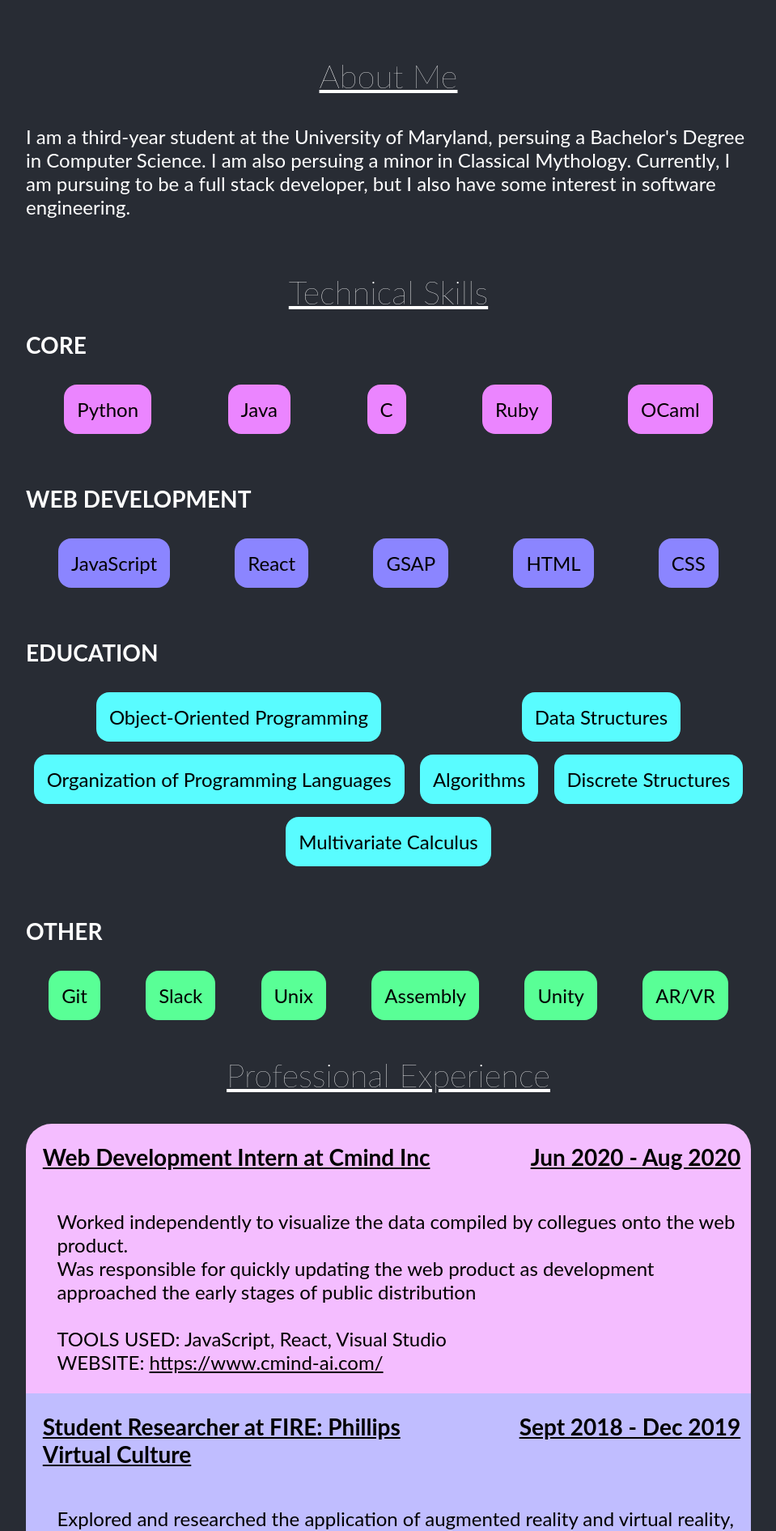
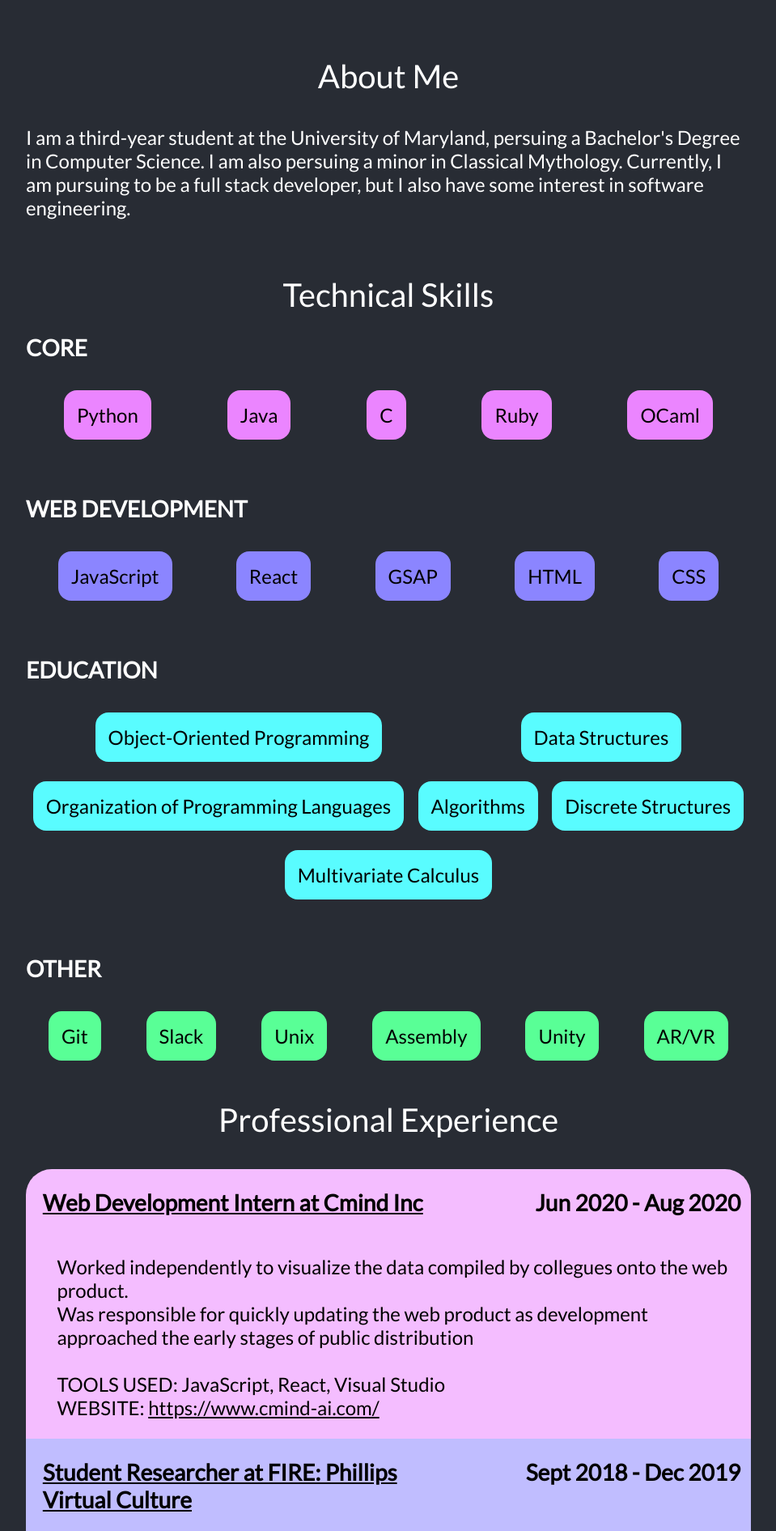
Before and after one commit to mtian725/merricktian.github.io, a React (Create React App) app: page / in a window 1280 px wide. Shown: the part 635-2526 px from the top of the page at 81% size, without its empty margins (160-1119 px from the left). Built offline with nearby package versions, Linux system fonts and the light colour scheme.

Commit message:
fixed font

```diff
--- a/public/index.html
+++ b/public/index.html
@@ -12,6 +12,7 @@
     <meta name="author" content="Merrick Tian">
 
     <link rel="manifest" href="%PUBLIC_URL%/manifest.json" />
+    <link href='http://fonts.googleapis.com/css?family=Lato&subset=latin,latin-ext' rel='stylesheet' type='text/css'>
 
     <title>Merrick Tian</title>
   </head>
--- a/src/App.css
+++ b/src/App.css
@@ -1,5 +1,6 @@
 body {
   background-color: #282c34;
+  font-family: "Lato";
 }
 
 .App {
@@ -26,7 +27,6 @@ body {
 }
 
 h1.title {
-  font-family: "Lato";
   text-align: center;
   font-size: 5.5rem;
   font-weight: 300;
@@ -35,7 +35,6 @@ h1.title {
 }
 
 h3.title {
-  font-family: "Lato";
   text-align: center;
   font-size: 2.5rem;
   font-weight: 100;
@@ -44,7 +43,6 @@ h3.title {
 }
 
 h4.portfolio {
-  font-family: "Lato";
   font-size: 2rem;
   font-weight: bold;
   margin: 0.5rem;
@@ -82,17 +80,14 @@ a.url:link, a.url:visited {
 }
 
 h3.label {
-  font-family: "Lato";
   text-align: center;
   font-size: 2.5rem;
   font-weight: 120;
   margin: 5px;
   opacity: 0;
-  text-decoration: underline;
 }
 
 p.about {
-  font-family: "Lato";
   text-align: left;
   font-size: 1.5rem;
   width: 70vw;
@@ -111,7 +106,6 @@ p.about {
 }
 
 h5.skill-title {
-  font-family: "Lato";
   font-size: 1.75rem;
   font-weight: bold;
   width: 70vw;
@@ -121,13 +115,12 @@ h5.skill-title {
 }
 
 p.skill {
-  font-family: "Lato";
   text-align: center;
   font-size: 1.5rem;
   margin-left: auto;
   margin-right: auto;
-  margin-top: 0.5rem;
-  margin-bottom: 0.5rem;
+  margin-top: 0.75rem;
+  margin-bottom: 0.75rem;
   opacity: 0;
   color: black;
   padding: 1rem;
@@ -135,7 +128,6 @@ p.skill {
 }
 
 h4.contact {
-  font-family: "Lato";
   font-size: 1.75rem;
   font-weight: normal;
   margin: 0.5rem;
@@ -143,7 +135,6 @@ h4.contact {
 }
 
 h5.experience-title {
-  font-family: "Lato";
   font-size: 1.75rem;
   font-weight: bold;
   width: 57.5%;
@@ -154,13 +145,11 @@ h5.experience-title {
 }
 
 h5.experience-year {
-  font-family: "Lato";
   font-size: 1.75rem;
   font-weight: bold;
   width: 35%;
   text-align: right;
   margin: 1.5rem 0.5rem 1.5rem 0.5rem;
-  text-decoration: underline;
   color: black;
 }
 
@@ -174,7 +163,6 @@ h5.experience-year {
 }
 
 p.experience {
-  font-family: "Lato";
   width: 100%;
   text-align: left;
   font-size: 1.5rem;
@@ -187,7 +175,6 @@ p.experience {
 }
 
 h5.project {
-  font-family: "Lato";
   font-size: 1.75rem;
   font-weight: bold;
   text-align: left;
```
